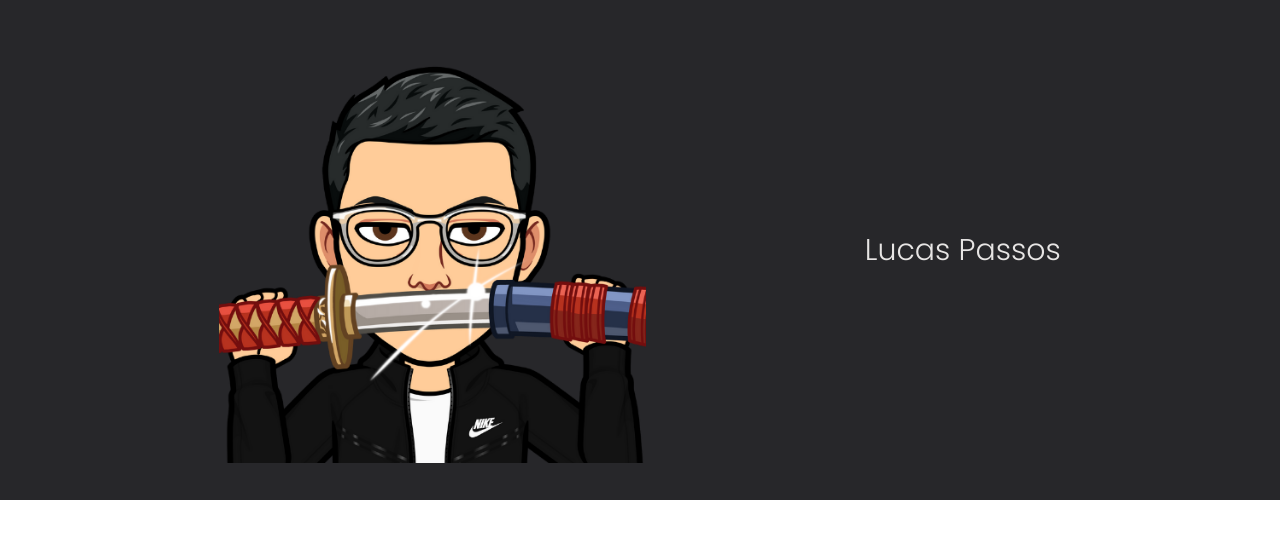
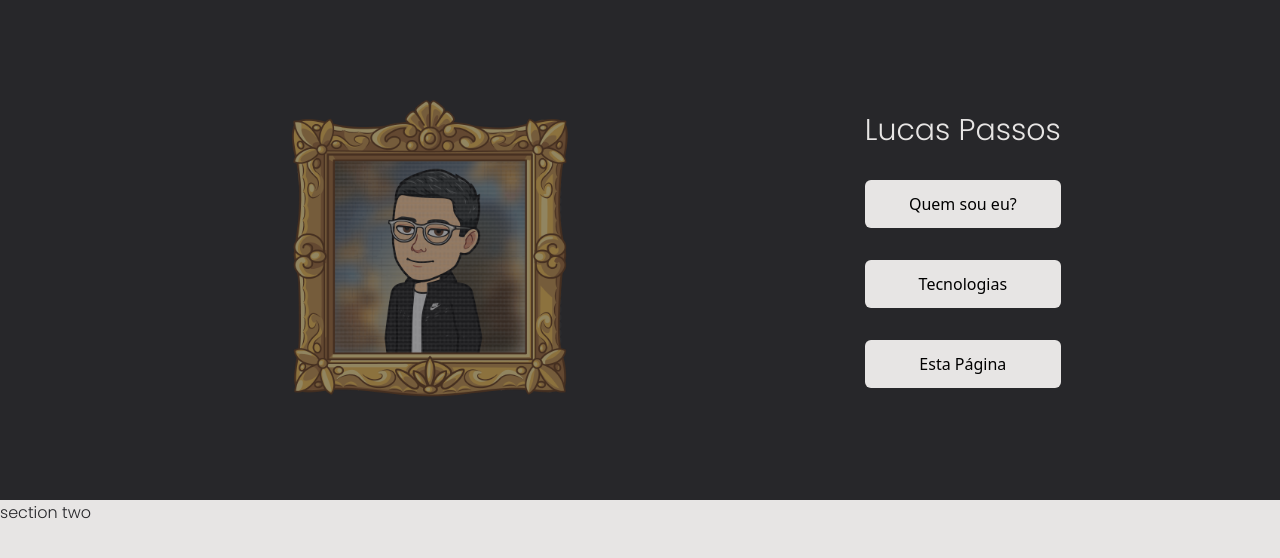
Before and after one commit to lucasdpassos/bear-talks-lp, a Vue app: page / in a window 1280 px wide. Shown: the top 558 px of the page. Built offline with nearby package versions, Linux system fonts and the light colour scheme.

Commit message:
creation of section two

```diff
--- a/src/App.vue
+++ b/src/App.vue
@@ -2,8 +2,10 @@
 // This starter template is using Vue 3 <script setup> SFCs
 // Check out https://v3.vuejs.org/api/sfc-script-setup.html#sfc-script-setup
 import HelloWorld from './components/HelloWorld.vue'
+import WhoAmI from './components/WhoAmI.vue';
 </script>
 
 <template>
   <HelloWorld />
+  <WhoAmI />
 </template>
--- a/src/components/HelloWorld.vue
+++ b/src/components/HelloWorld.vue
@@ -2,10 +2,13 @@
 <div class="container max-h-screen">
 <div class="flex w-screen h-[500px] bg-primary flex-row items-center justify-evenly">
   <div class="basis-1/3 flex flex-row justify-center items-center">
-  <img src="../assets/lucaskatana.png" />
+  <img class="animate-pulse max-h-[300px]" src="../assets/lucasquadro.png" />
   </div>
   <div class="flex flex-col gap-8 align-middle justify-evenly">
   <h1 class="text-secondary font-Poppins text-3xl">{{ personalData.name }}</h1>
+  <HeroSectionButton heroBtnMessage="Quem sou eu?" />
+  <HeroSectionButton heroBtnMessage="Tecnologias" />
+  <HeroSectionButton heroBtnMessage="Esta Página" />
   </div>
   </div>
 </div>
@@ -13,7 +16,8 @@
 
 <script setup>
 
+
+import { personalData } from './example.json'
 import HeroSectionButton from './heroSectionButton.vue';
-import { personalData } from './example.json'
 
 </script>
--- /dev/null
+++ b/src/components/WhoAmI.vue
@@ -0,0 +1,13 @@
+<template>
+<div class="container max-h-screen">
+<div class="bg-secondary h-[500px]">
+    <span class="text-primary font-Poppins">section two</span>
+</div>
+
+</div>
+</template>
+
+<script setup>
+
+
+</script>
```
Also changed, not shown: src/assets/lucasquadro.png (added).
